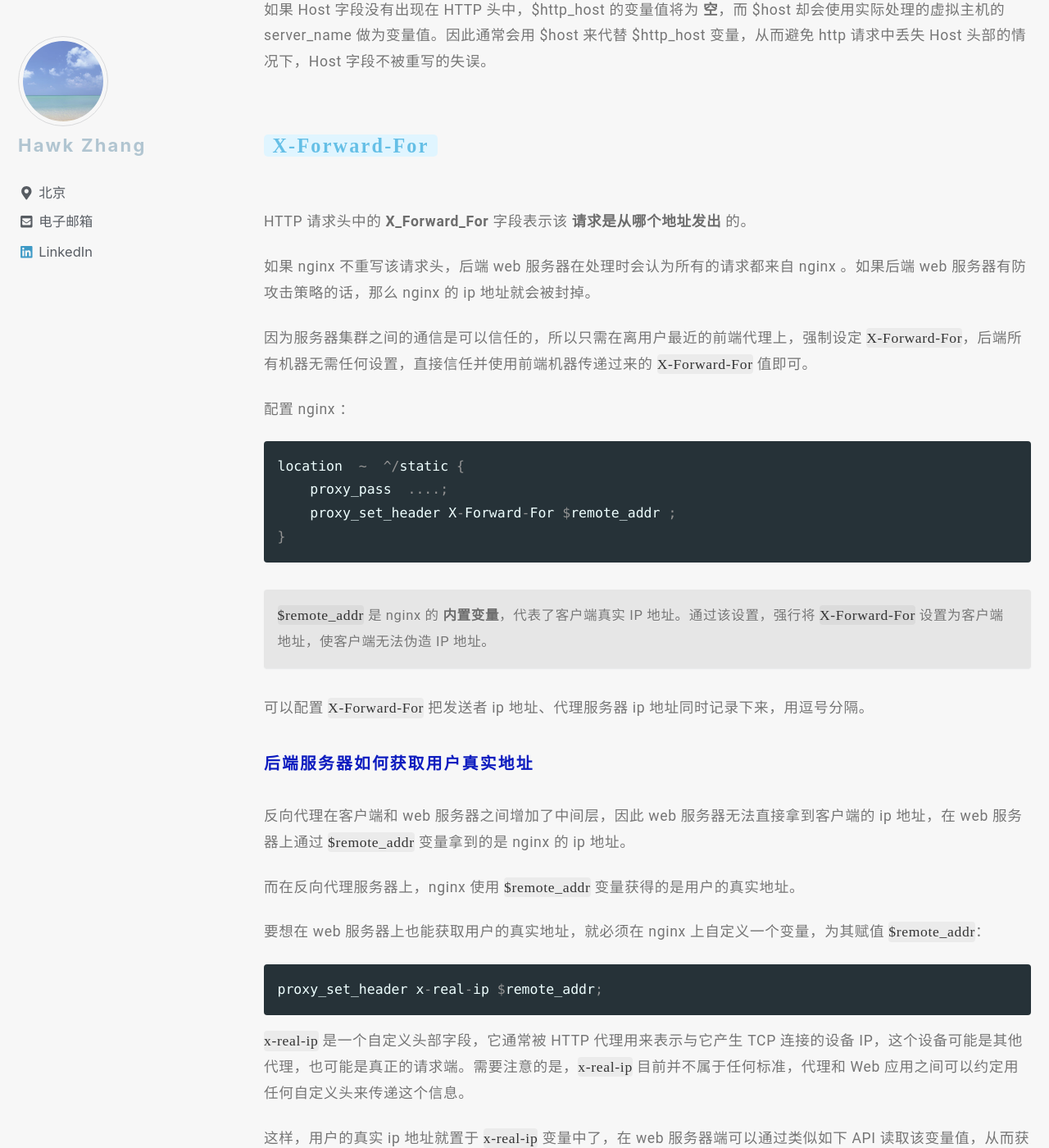
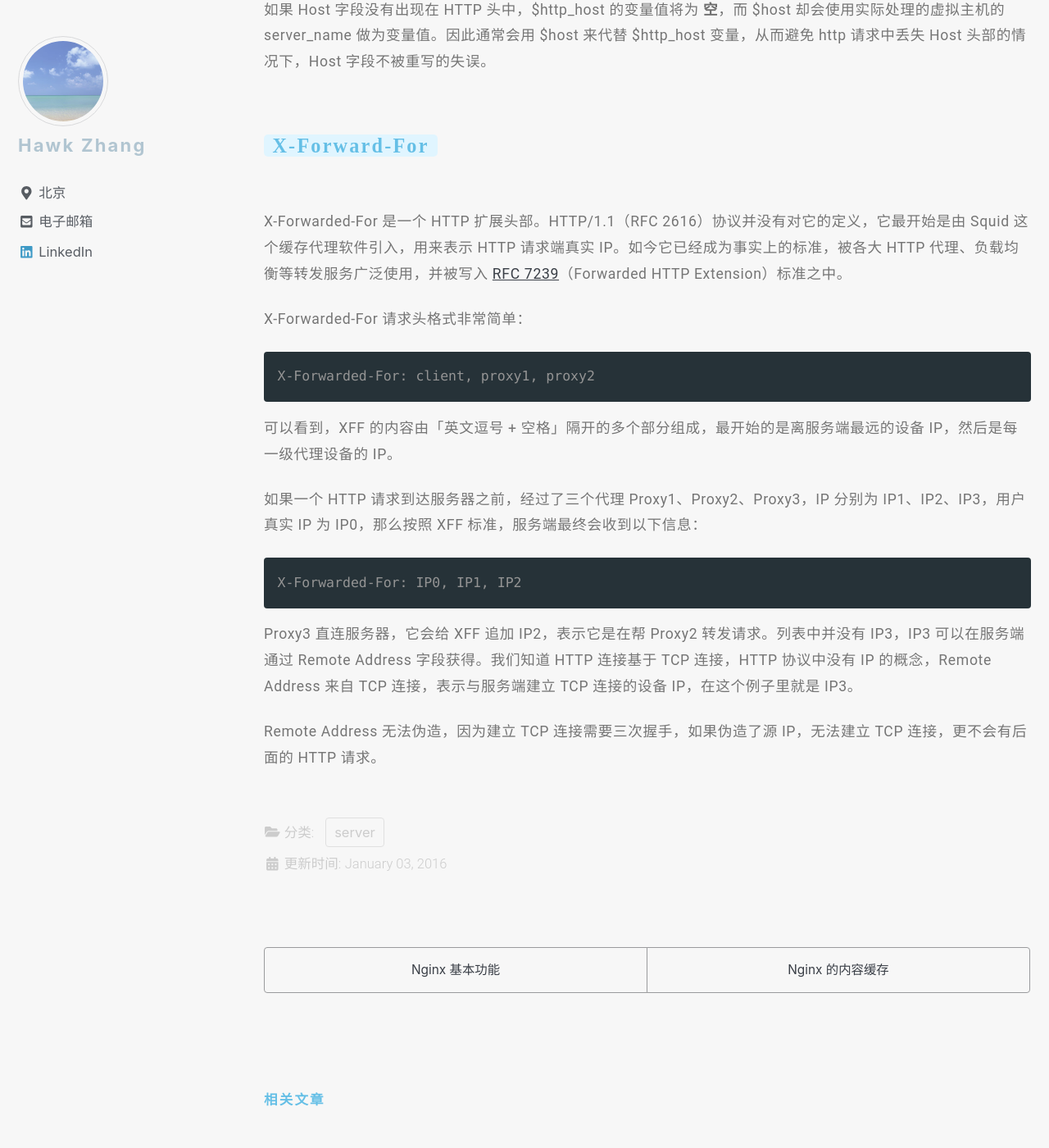
Before and after one commit to narru888/linotes_note, a Jekyll site: the page built from _posts/server/nginx/2016-01-03-common.conf.md, in a window 1280 px wide and 1400 px high, scrolled down 1949 px. Shown: the whole window at 82% size. Built offline with Jekyll 4.4.1, drawn with Linux system fonts in a browser that asks for light colours; nearby versions of some CDN libraries; a script that is not in the unit is left out; some of the changed text lies outside the part shown.

Commit message:
update on 2018-08-07 19:40:02 CST

````diff
--- a/_posts/server/nginx/2016-01-03-common.conf.md
+++ b/_posts/server/nginx/2016-01-03-common.conf.md
@@ -54,67 +54,9 @@ HTTP 请求头中的 **Host** 字段表示所请求的 **目的主机名**。
 
 #### `X-Forward-For`
 
-HTTP 请求头中的 **X_Forward_For** 字段表示该 **请求是从哪个地址发出** 的。
-
-如果 nginx 不重写该请求头，后端 web 服务器在处理时会认为所有的请求都来自 nginx 。如果后端 web 服务器有防攻击策略的话，那么 nginx 的 ip 地址就会被封掉。
-
-
-
-
-
-
-
-
-
-
-
-
-
-
-
-因为服务器集群之间的通信是可以信任的，所以只需在离用户最近的前端代理上，强制设定 `X-Forward-For`，后端所有机器无需任何设置，直接信任并使用前端机器传递过来的 `X-Forward-For` 值即可。
-
-配置 nginx ：
-
-```conf
-location  ~  ^/static {
-    proxy_pass  ....;
-    proxy_set_header X-Forward-For $remote_addr ;
-}
-```
-
-`$remote_addr` 是 nginx 的 **内置变量**，代表了客户端真实 IP 地址。通过该设置，强行将 `X-Forward-For` 设置为客户端地址，使客户端无法伪造 IP 地址。
-{: .notice}
-
-可以配置 `X-Forward-For` 把发送者 ip 地址、代理服务器 ip 地址同时记录下来，用逗号分隔。
-
-
-##### 后端服务器如何获取用户真实地址
-
-反向代理在客户端和 web 服务器之间增加了中间层，因此 web 服务器无法直接拿到客户端的 ip 地址，在 web 服务器上通过 `$remote_addr` 变量拿到的是 nginx 的 ip 地址。
-
-而在反向代理服务器上，nginx 使用 `$remote_addr` 变量获得的是用户的真实地址。
-
-要想在 web 服务器上也能获取用户的真实地址，就必须在 nginx 上自定义一个变量，为其赋值 `$remote_addr`：
-
-```conf
-proxy_set_header x-real-ip $remote_addr;
-```
-
-`x-real-ip` 是一个自定义头部字段，它通常被 HTTP 代理用来表示与它产生 TCP 连接的设备 IP，这个设备可能是其他代理，也可能是真正的请求端。需要注意的是，`x-real-ip` 目前并不属于任何标准，代理和 Web 应用之间可以约定用任何自定义头来传递这个信息。
-
-这样，用户的真实 ip 地址就置于 `x-real-ip` 变量中了，在 web 服务器端可以通过类似如下 API 读取该变量值，从而获取客户端真实地址：
-
-```conf
-request.getAttribute("X-real-ip")
-```
-
-
-##### `X-Forwarded-For` 简介
-
 X-Forwarded-For 是一个 HTTP 扩展头部。HTTP/1.1（RFC 2616）协议并没有对它的定义，它最开始是由 Squid 这个缓存代理软件引入，用来表示 HTTP 请求端真实 IP。如今它已经成为事实上的标准，被各大 HTTP 代理、负载均衡等转发服务广泛使用，并被写入 [RFC 7239](http://tools.ietf.org/html/rfc7239)（Forwarded HTTP Extension）标准之中。
 
-X-Forwarded-For 请求头格式非常简单，就这样：
+X-Forwarded-For 请求头格式非常简单：
 
 ```shell
 X-Forwarded-For: client, proxy1, proxy2
````
Also changed, not shown: 1 other file.
